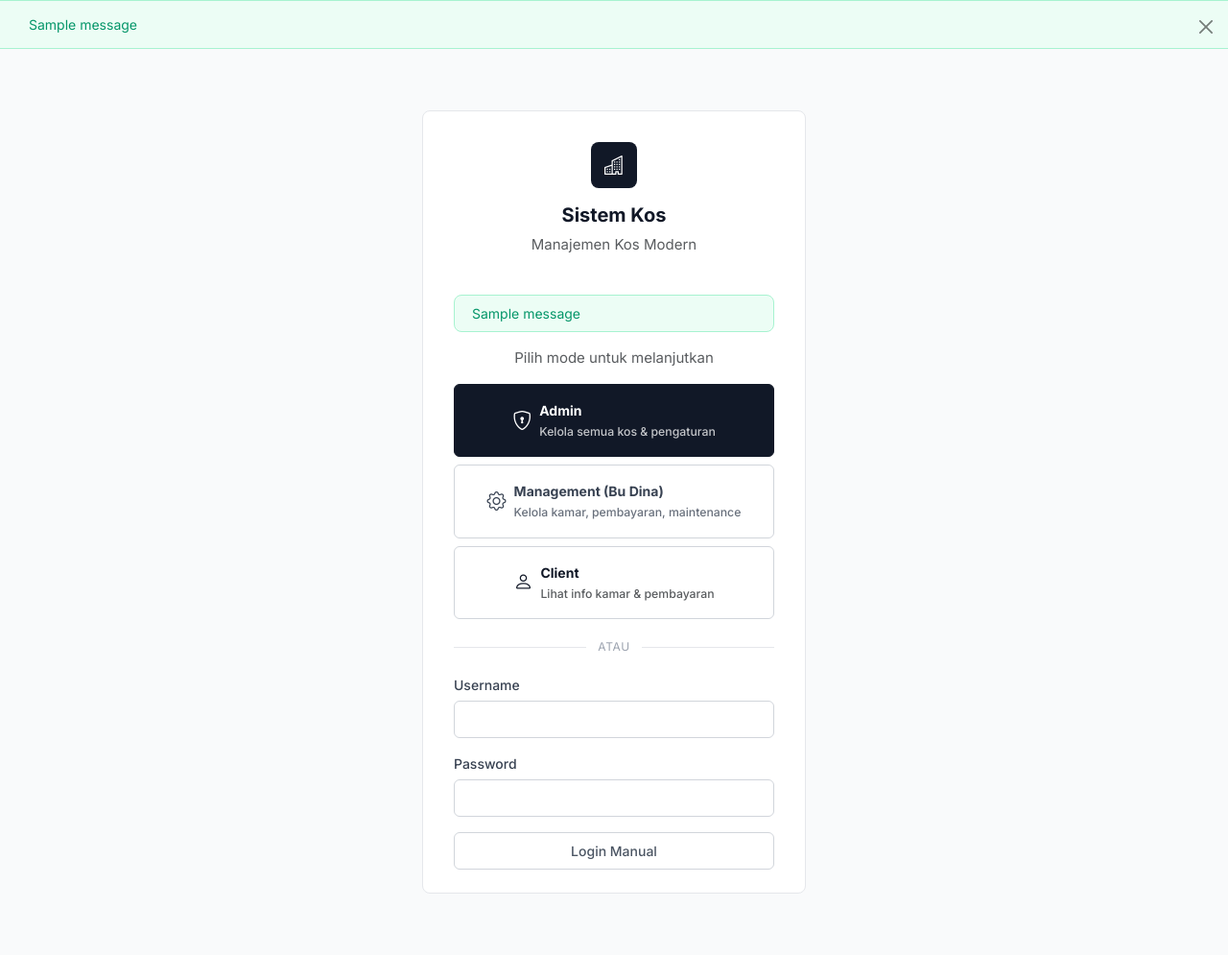
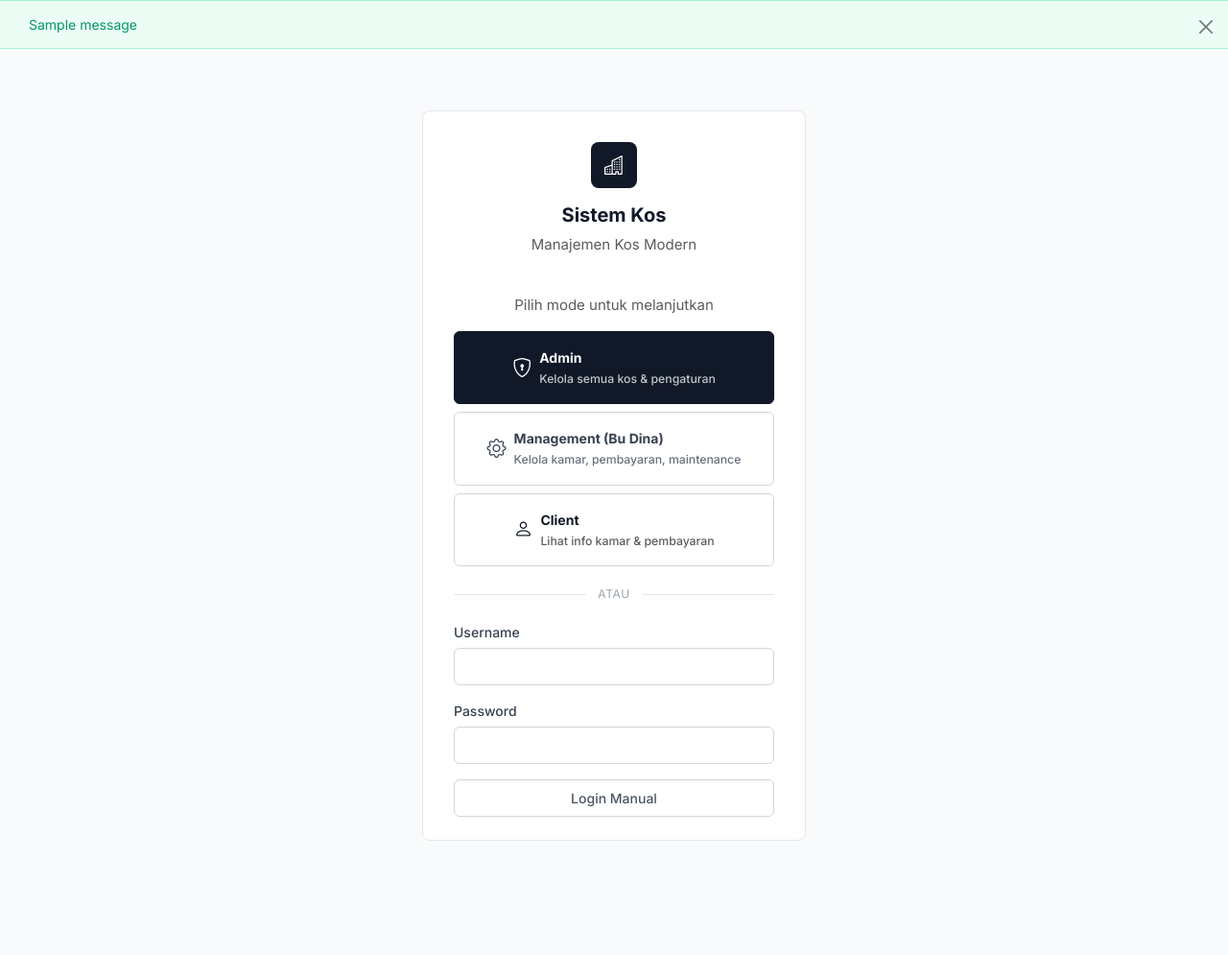
Before and after one commit to Gladbert/sistem_kos, a Flask app: page /auth/login in a window 1280 px wide. Shown: the whole page at 96% size. After the commit the page ends 876 px from the top, so only its background shows below. Run offline with Flask 3, Linux system fonts and the light colour scheme; tables that the repository leaves empty hold one stand-in row (values such as "Sample post"); one stand-in notice (Sample message) is shown.

Commit message:
fix: activate bu_dina account, remove duplicate flash on login

```diff
--- a/templates/auth/login.html
+++ b/templates/auth/login.html
@@ -9,14 +9,6 @@
             <p class="text-muted">Manajemen Kos Modern</p>
         </div>
         <div class="auth-body">
-            {% with messages = get_flashed_messages(with_categories=true) %}
-            {% if messages %}
-            {% for category, message in messages %}
-            <div class="alert alert-{{ category }} py-2 mb-3" role="alert">{{ message }}</div>
-            {% endfor %}
-            {% endif %}
-            {% endwith %}
-
             <p class="text-center text-muted mb-3">Pilih mode untuk melanjutkan</p>
 
             <form method="POST" class="mb-2">
```
